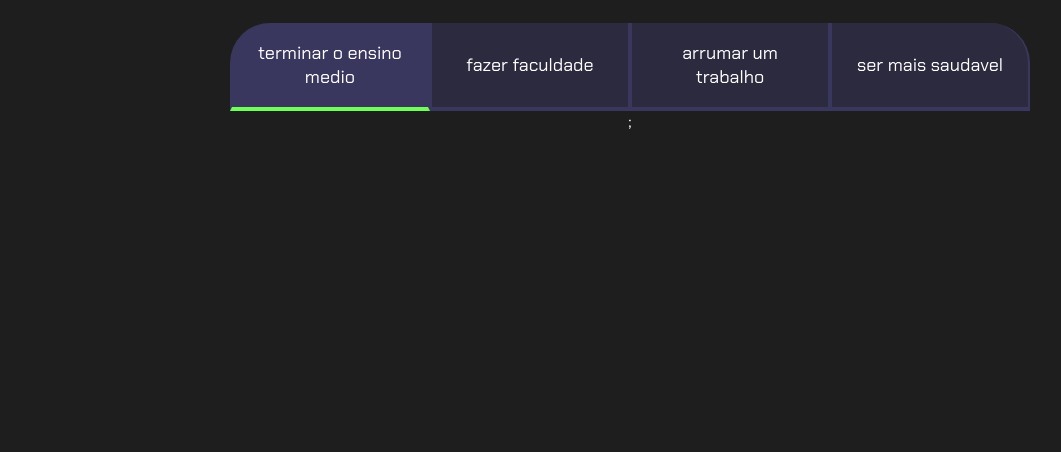
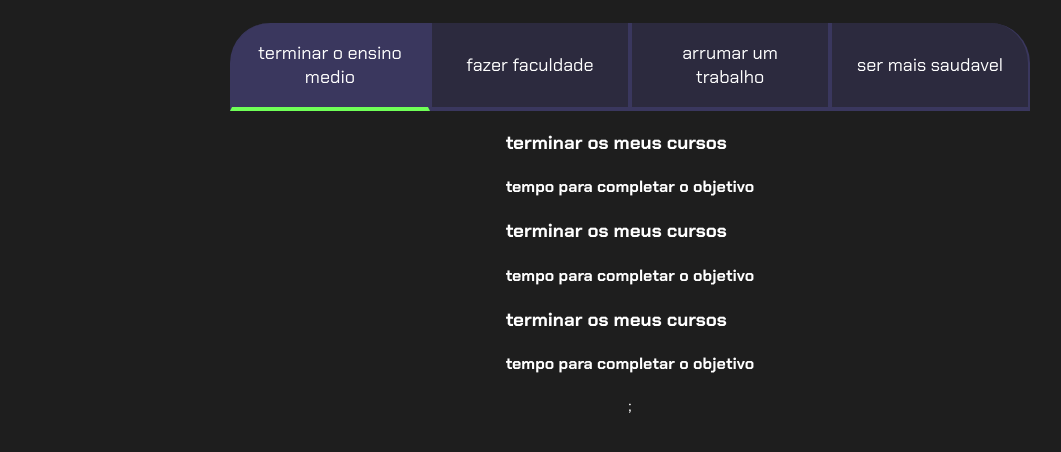
Before and after one commit to leonardoeising/vs-code-3d, a plain HTML site: page index.html in a window 1280 px wide. Shown: the part 80-532 px from the top of the page, without its empty margins (10-1071 px from the left). Drawn offline with Linux system fonts and the light colour scheme.

Commit message:
Add files via upload

```diff
--- a/index.html
+++ b/index.html
@@ -17,7 +17,21 @@
             <button class="botao">arrumar um trabalho</button>
             <button class="botao">ser mais saudavel</button>
         </div>
-        <script scr="main,js"></script>;
+        <div class="abas-texto">
+        <div class="aba-conteudo">
+            <h3 class="aba-conteudo-titulo-principal">terminar os meus cursos</h3>
+            <h4 class="aba-conteudo-titulo-secundario">tempo para completar o objetivo</h4>
+        </div>
+        <div class="aba-conteudo">
+            <h3 class="aba-conteudo-titulo-principal">terminar os meus cursos</h3>
+            <h4 class="aba-conteudo-titulo-secundario">tempo para completar o objetivo</h4>
+        </div>
+        <div class="aba-conteudo">
+            <h3 class="aba-conteudo-titulo-principal">terminar os meus cursos</h3>
+            <h4 class="aba-conteudo-titulo-secundario">tempo para completar o objetivo</h4>
+        </div>
+        </div>
+     <script scr="main,js"></script>;
     </section>
 </body>
 </html>
```
